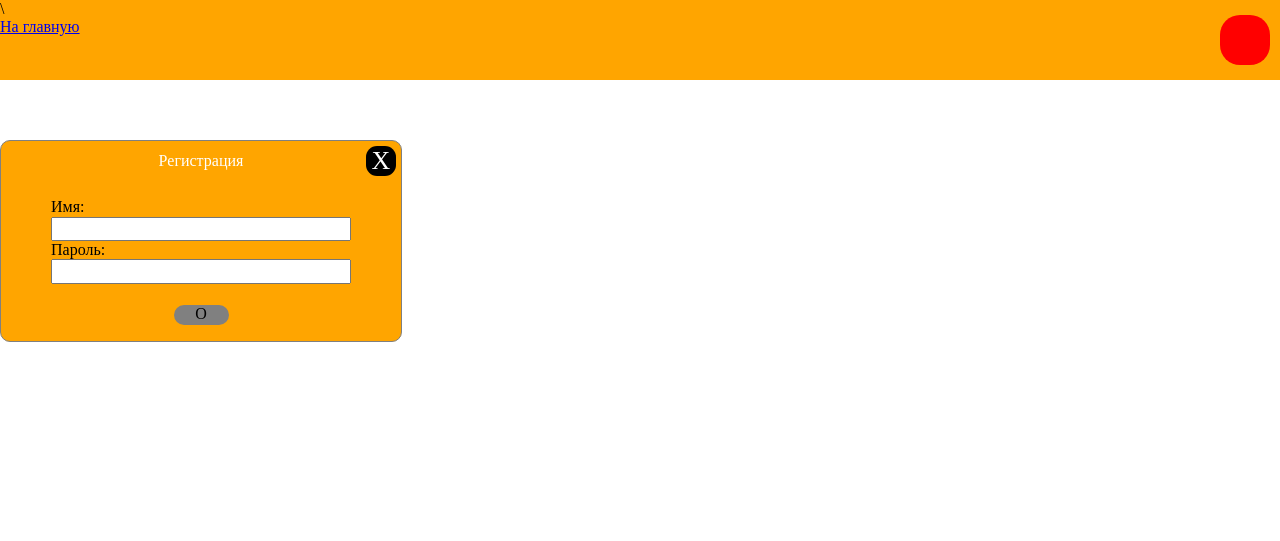
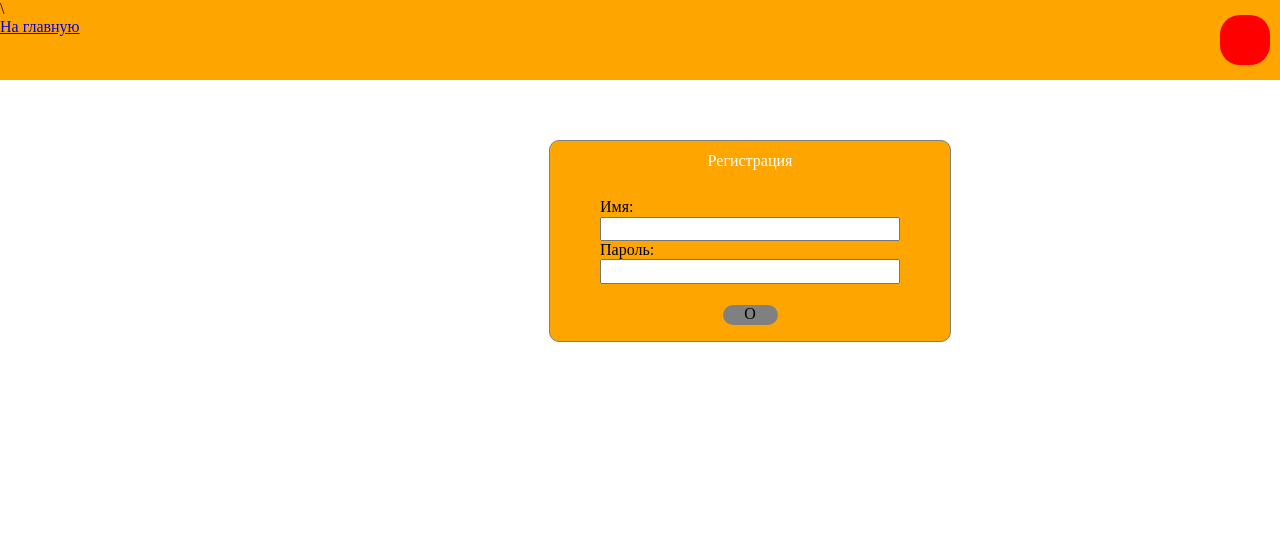
Before and after one commit to player128/edu, a PHP site: page /edu/reg in a window 1280 px wide; the page is wider, and only the part inside the window is pictured. Shown: the top 541 px of that part. Run offline with PHP 8.4, Linux system fonts and the light colour scheme; classes that the project's autoload settings leave out are loaded by file name.

Commit message:
update login and reg

```diff
--- a/app/views/reg_view.php
+++ b/app/views/reg_view.php
@@ -13,8 +13,8 @@
         }
     }
 ?>
-<form class = "form-user" >
-    <div class = "label-name-form">Регистрация</div>
+<form class = "myform form-reg" >
+    <div class = "myform-label-name-form">Регистрация</div>
     <div class = "label-name">Имя:</div>
     <div>
         <input name= "name" type="text">
@@ -23,6 +23,5 @@
     <div>
         <input name="pass" type="text">
     </div>
-    <div class="form-close">X</div>
-    <div class = "form-send">O</div>
+    <div class = "myform-send form-reg-send">O</div>
 </form>
--- a/app/views/template_view.php
+++ b/app/views/template_view.php
@@ -4,6 +4,21 @@
         <link rel="stylesheet" href="http://192.168.0.104:80/edu/css/norm.css">
         <link rel="stylesheet" href="http://192.168.0.104:80/edu/css/style.css">
         <script src="https://ajax.googleapis.com/ajax/libs/jquery/3.6.4/jquery.min.js"></script>
+        <?php
+            $dir = 'C:/xampp/htdocs/edu/scripts/template';
+            /*
+            Подумать над очерденостью загрузки скриптов, чтобы не возникали ошибки undefined
+            */
+            if (is_dir($dir)) {
+                if ($dh = opendir($dir)) {
+                    while (($file = readdir($dh)) !== false) {
+                        if ($file == '.' || $file == '..') continue;
+                        echo "<script defer src='http://192.168.0.104:80/edu/scripts/template/$file'></script>";
+                    }
+                    closedir($dh);
+                }
+            }
+        ?>
     </head>
     <body>
         <div class="top">\
@@ -18,8 +33,8 @@
             </div>
         </div>
         <div class="content content-center">
-        <form class = "form-user form-hide" >
-            <div class = "label-name-form">Авторизация</div>
+        <form class = "myform form-user form-hide" >
+            <div class = "myform-label-name-form">Авторизация</div>
             <div class = "label-name">Имя:</div>
             <div>
                 <input name= "name" type="text">
@@ -28,11 +43,11 @@
             <div>
                 <input name="pass" type="text">
             </div>
-            <div class="form-close">X</div>
-            <div class = "form-send">O</div>
+            <div class="myform-close form-user-close">X</div>
+            <div class = "myform-send form-user-send">O</div>
         </form>
         <?php include 'app/views/'.$content_view; ?>
         </div>
-        <div class="form-back form-hide"></div>
+        <div class="myform-back form-hide"></div>
     </body>
 </html>
--- a/css/style.css
+++ b/css/style.css
@@ -69,8 +69,8 @@
     right: 120px;
     cursor: pointer;
 }
-
-.form-user {
+/* ///////////////////// */
+.myform {
     width: 400px;
     height: 200px;
     border: 1px solid grey;
@@ -84,15 +84,15 @@
     align-items: center;
 }
 
-.form-user > div {
+.myform > div {
     width: 300px;
 }
 
-.form-user > div > input {
+.myform > div > input {
     width: 100%;
 }
 
-.form-send {
+.myform-send {
     width: 55px !important;
     height: 20px;
     border-radius: 10px;
@@ -107,7 +107,7 @@
     display: none;
 }
 
-.form-close {
+.myform-close {
     width: 30px !important;
     height: 30px;
     background-color: black;
@@ -121,7 +121,7 @@
     cursor: pointer;
 }
 
-.form-back {
+.myform-back {
     width: 100%;
     height: 100%;
     position:absolute;
@@ -130,9 +130,15 @@
     opacity: 0.5;
 }
 
-.label-name-form {
+.myform-label-name-form {
     position: absolute;
     top: 11px;
     text-align: center;
     color: white;
 }
+
+/* ///////////////////////// */
+.form-reg {
+    margin: 0 auto;
+    position: relative;
+}
```
Also changed, not shown: app/views/main_view.php (+0 -15 lines), scripts/reg/reg.js (+4 -3 lines), scripts/template/user.js (renamed from scripts/user/user.js, +5 -5 lines), scripts/template/cookie.js (renamed from scripts/user/cookie.js).
